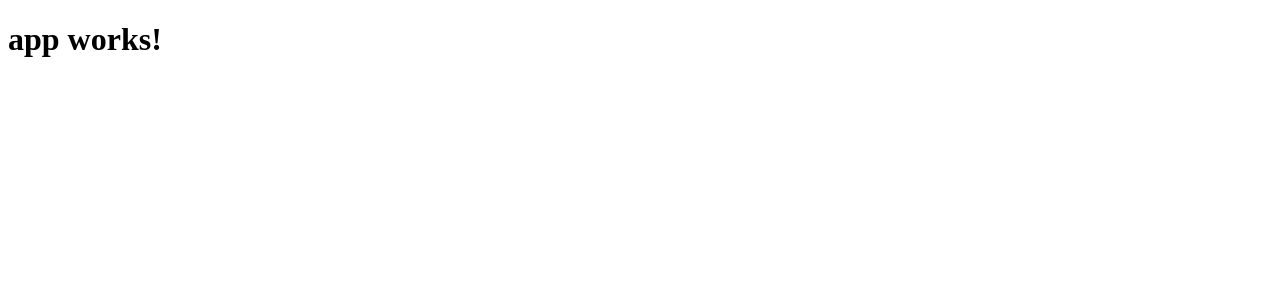
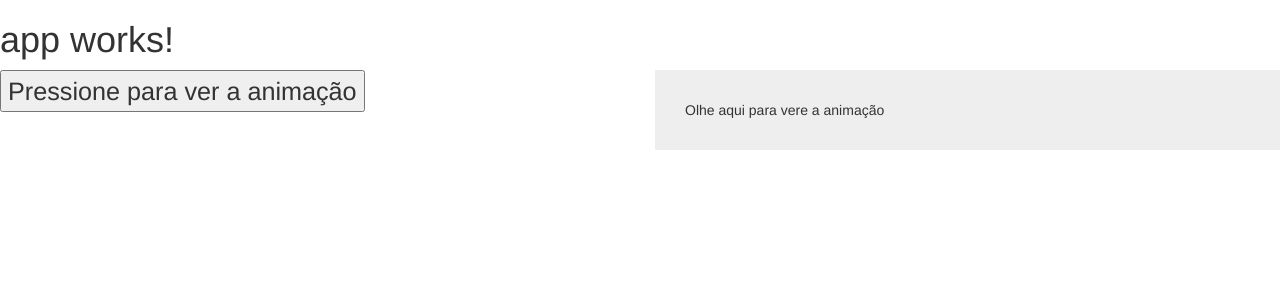
Before and after one commit to codigorefinado/angular-animation, an Angular app: page / in a window 1280 px wide. Shown: the top 300 px of the page. Built offline with nearby package versions, Linux system fonts and the light colour scheme.

Commit message:
add animation

```diff
--- a/src/app/app.component.css
+++ b/src/app/app.component.css
@@ -0,0 +1,8 @@
+button {
+    font-size: 1.8em;
+}
+
+#content {
+    padding: 30px;
+    background: #eeeeee;
+}
--- a/src/app/app.component.html
+++ b/src/app/app.component.html
@@ -1,4 +1,18 @@
 <h1>
   {{title}}
 </h1>
+
+
+<div class="row">
+
+  <div class="col-md-6">
+    <button (click)="toggleMove()">Pressione para ver a animação</button>
+  </div>
+
+  <div class="col-md-6">
+    <div id="content" [@focusPanel]='state'>Olhe aqui para vere a animação</div>
+  </div>
+
+</div>
+
 <router-outlet></router-outlet>
--- a/src/app/app.component.ts
+++ b/src/app/app.component.ts
@@ -1,10 +1,38 @@
 import { Component } from '@angular/core';
+// No Angular 2 o import era no core
+//import {trigger, state, style, transition } from '@angular/core';
+
+import { trigger, state, style, transition, animate, keyframes } from '@angular/animations';
 
 @Component({
   selector: 'app-root',
   templateUrl: './app.component.html',
-  styleUrls: ['./app.component.css']
+  styleUrls: [ './app.component.css' ],
+  animations: [
+    trigger('focusPanel', [
+
+      state('inactive', style({
+        transform: 'scale(1)',
+        backgroundColor: '#eee'
+      })),
+
+      state('active', style({
+        transform: 'scale(1.1)',
+        backgroundColor: '#cfd8dc'
+      })),
+
+      transition('inactive => active', animate('100ms ease-in')),
+      transition('active => inactive', animate('100ms ease-out'))
+    ])
+
+  ]
 })
 export class AppComponent {
   title = 'app works!';
+
+  state: string = 'inactive';
+
+  toggleMove(): void {
+    this.state = (this.state === 'inactive' ? 'active' : 'inactive');
+  }
 }
--- a/src/index.html
+++ b/src/index.html
@@ -7,6 +7,8 @@
 
   <meta name="viewport" content="width=device-width, initial-scale=1">
   <link rel="icon" type="image/x-icon" href="favicon.ico">
+  <link rel="stylesheet" href="https://maxcdn.bootstrapcdn.com/bootstrap/3.3.7/css/bootstrap.min.css" integrity="sha384-BVYiiSIFeK1dGmJRAkycuHAHRg32OmUcww7on3RYdg4Va+PmSTsz/K68vbdEjh4u" crossorigin="anonymous">
+
 </head>
 <body>
   <app-root>Loading...</app-root>
```
Also changed, not shown: src/app/app.module.ts (+7 -2 lines), 1 other file (tests, documents, lock files or other folders).
